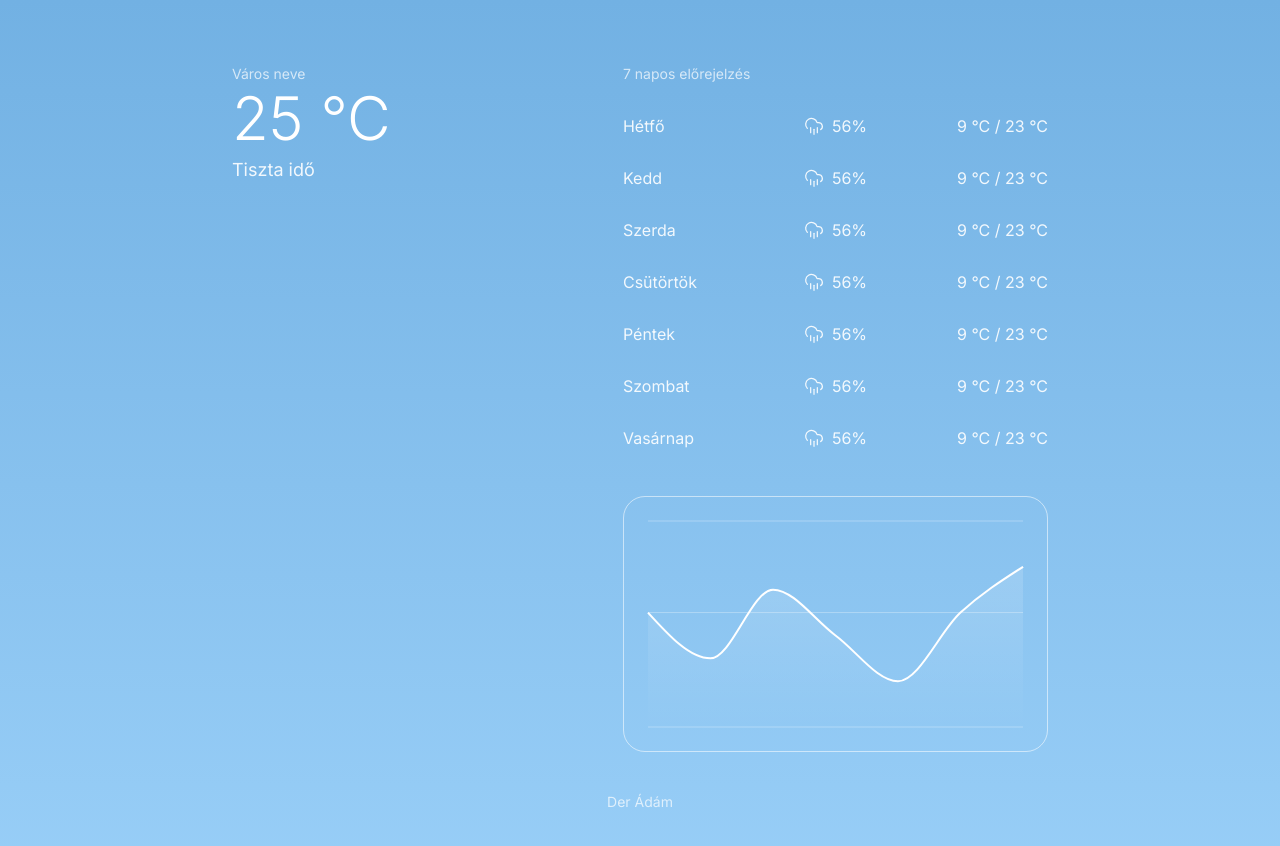
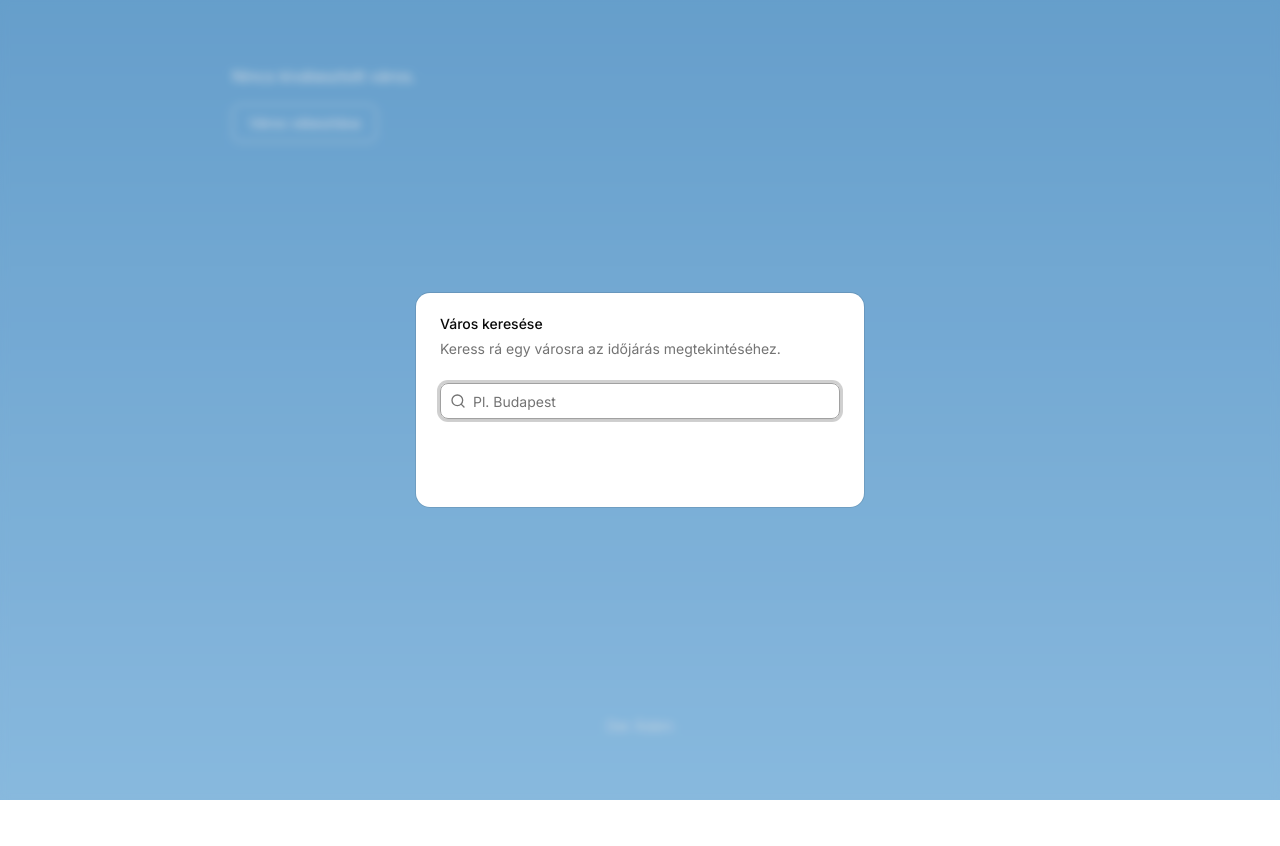
Before and after one commit to deradam-dotcom/weather-app-re, a Next.js app: page / in a window 1280 px wide. Shown: the top 846 px of the page. After the commit the page ends 800 px from the top, so only its background shows below. Built offline with nearby package versions, Linux system fonts and the light colour scheme.

Commit message:
feat(weather): wire dashboard to store, live forecast and search dialog

```diff
--- a/components/weather/weather-dashboard.tsx
+++ b/components/weather/weather-dashboard.tsx
@@ -1,54 +1,102 @@
 "use client";
 
-import { CloudRain } from "lucide-react";
+import { useEffect } from "react";
+
+import { CitySearchDialog } from "@/components/city-search/city-search-dialog";
+import {
+  formatDayName,
+  formatPrecipitation,
+  formatTemperatureRange,
+} from "@/lib/format";
+import { getWeatherInfo } from "@/lib/weather-codes";
+import { useWeather } from "@/hooks/use-weather";
+import { useCityStore } from "@/store/use-city-store";
 
 import { ApplicantFooter } from "./applicant-footer";
 import { CurrentConditions } from "./current-conditions";
 import { ForecastList } from "./forecast-list";
+import {
+  ChartSkeleton,
+  CurrentConditionsSkeleton,
+  ForecastListSkeleton,
+  WeatherEmpty,
+  WeatherError,
+} from "./states";
 import { TemperatureChart } from "./temperature-chart";
-
-const placeholderDays = [
-  { key: "1", day: "Hétfő", precipitation: "56%", temperature: "9 °C / 23 °C" },
-  { key: "2", day: "Kedd", precipitation: "56%", temperature: "9 °C / 23 °C" },
-  { key: "3", day: "Szerda", precipitation: "56%", temperature: "9 °C / 23 °C" },
-  { key: "4", day: "Csütörtök", precipitation: "56%", temperature: "9 °C / 23 °C" },
-  { key: "5", day: "Péntek", precipitation: "56%", temperature: "9 °C / 23 °C" },
-  { key: "6", day: "Szombat", precipitation: "56%", temperature: "9 °C / 23 °C" },
-  { key: "7", day: "Vasárnap", precipitation: "56%", temperature: "9 °C / 23 °C" },
-];
-
-const placeholderChart = [
-  { label: "1", max: 23 },
-  { label: "2", max: 21 },
-  { label: "3", max: 24 },
-  { label: "4", max: 22 },
-  { label: "5", max: 20 },
-  { label: "6", max: 23 },
-  { label: "7", max: 25 },
-];
+import { WeatherIcon } from "./weather-icon";
 
 export const WeatherDashboard = () => {
-  const days = placeholderDays.map((day) => ({
-    ...day,
-    icon: <CloudRain className="size-5" strokeWidth={1.5} />,
-  }));
+  const city = useCityStore((state) => state.city);
+  const hasHydrated = useCityStore((state) => state.hasHydrated);
+  const openSearch = useCityStore((state) => state.openSearch);
+  const { data, error, refetch } = useWeather(city);
+
+  useEffect(() => {
+    if (hasHydrated && !city) {
+      openSearch();
+    }
+  }, [hasHydrated, city, openSearch]);
+
+  const view = !hasHydrated
+    ? "loading"
+    : !city
+      ? "empty"
+      : error
+        ? "error"
+        : data
+          ? "ready"
+          : "loading";
+
+  const forecastRows =
+    data?.daily.map((day) => ({
+      key: day.date,
+      day: formatDayName(day.date),
+      icon: <WeatherIcon code={day.weatherCode} className="size-5" />,
+      precipitation: formatPrecipitation(day.precipitationProbability),
+      temperature: formatTemperatureRange(day.temperatureMin, day.temperatureMax),
+    })) ?? [];
+
+  const chartData =
+    data?.daily.map((day) => ({
+      label: day.date,
+      max: Math.round(day.temperatureMax),
+    })) ?? [];
 
   return (
     <div className="min-h-dvh bg-linear-to-b from-sky-from to-sky-to text-fg">
       <div className="mx-auto flex min-h-dvh w-full max-w-4xl flex-col px-8 py-12 md:px-10 md:py-16">
         <div className="grid flex-1 grid-cols-1 gap-12 md:grid-cols-[1fr_1.3fr] md:gap-16">
-          <CurrentConditions
-            cityName="Város neve"
-            temperature="25"
-            condition="Tiszta idő"
-          />
+          <div>
+            {view === "loading" && <CurrentConditionsSkeleton />}
+            {view === "empty" && <WeatherEmpty onChoose={openSearch} />}
+            {view === "error" && <WeatherError onRetry={refetch} />}
+            {view === "ready" && data && city && (
+              <CurrentConditions
+                cityName={city.name}
+                temperature={String(Math.round(data.current.temperature))}
+                condition={getWeatherInfo(data.current.weatherCode).label}
+                onCityClick={openSearch}
+              />
+            )}
+          </div>
           <div className="flex min-w-0 flex-col gap-8">
-            <ForecastList days={days} />
-            <TemperatureChart data={placeholderChart} />
+            {view === "loading" && (
+              <>
+                <ForecastListSkeleton />
+                <ChartSkeleton />
+              </>
+            )}
+            {view === "ready" && data && (
+              <>
+                <ForecastList days={forecastRows} />
+                <TemperatureChart data={chartData} />
+              </>
+            )}
           </div>
         </div>
         <ApplicantFooter name="Der Ádám" />
       </div>
+      <CitySearchDialog />
     </div>
   );
 };
```
